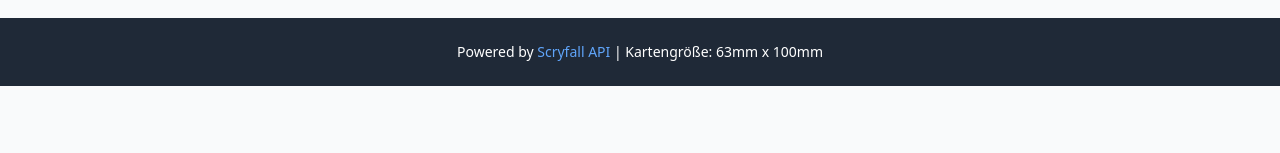
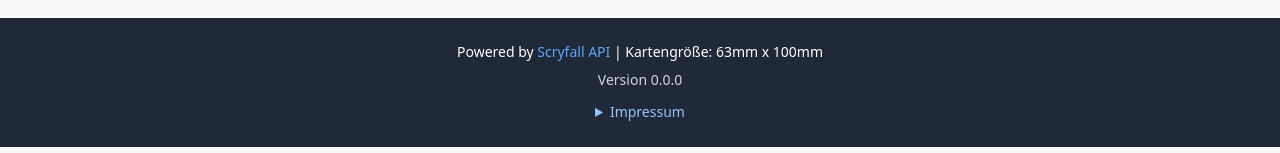
Before and after one commit to wsyperek/mtg-divider-generator, an Angular app: page / in a window 1280 px wide. Shown: the part 644-797 px from the top of the page. Built offline with nearby package versions, Linux system fonts and the light colour scheme; no server answers.

Commit message:
feat: add footer version display and expandable impressum with contact details

```diff
--- a/src/app/app.html
+++ b/src/app/app.html
@@ -87,6 +87,23 @@
         </a>
         | Kartengröße: 63mm x 100mm
       </p>
+      <p class="text-sm mt-2 text-gray-300">
+        Version {{ appVersion }}
+      </p>
+      <details class="mt-3 inline-block text-left">
+        <summary class="cursor-pointer text-sm text-blue-300 hover:text-blue-200">
+          Impressum
+        </summary>
+        <div class="mt-2 text-sm text-gray-300">
+          <p>Verantwortlich: {{ imprintName }}</p>
+          <p>
+            E-Mail:
+            <a [href]="'mailto:' + imprintEmail" class="text-blue-300 hover:text-blue-200">
+              {{ imprintEmail }}
+            </a>
+          </p>
+        </div>
+      </details>
     </div>
   </footer>
 
--- a/src/app/app.ts
+++ b/src/app/app.ts
@@ -21,6 +21,9 @@ const STORAGE_KEYS = {
 })
 export class App {
   protected readonly title = 'MTG Divider Cards Generator';
+  protected readonly appVersion = '0.0.0';
+  protected readonly imprintName = 'Wolfram Syperek';
+  protected readonly imprintEmail = 'wsyperek@gmail.com';
 
   // State: Liste der hinzugefügten MTG Sets
   private readonly rawSets = signal<MtgSet[]>([]);
```
